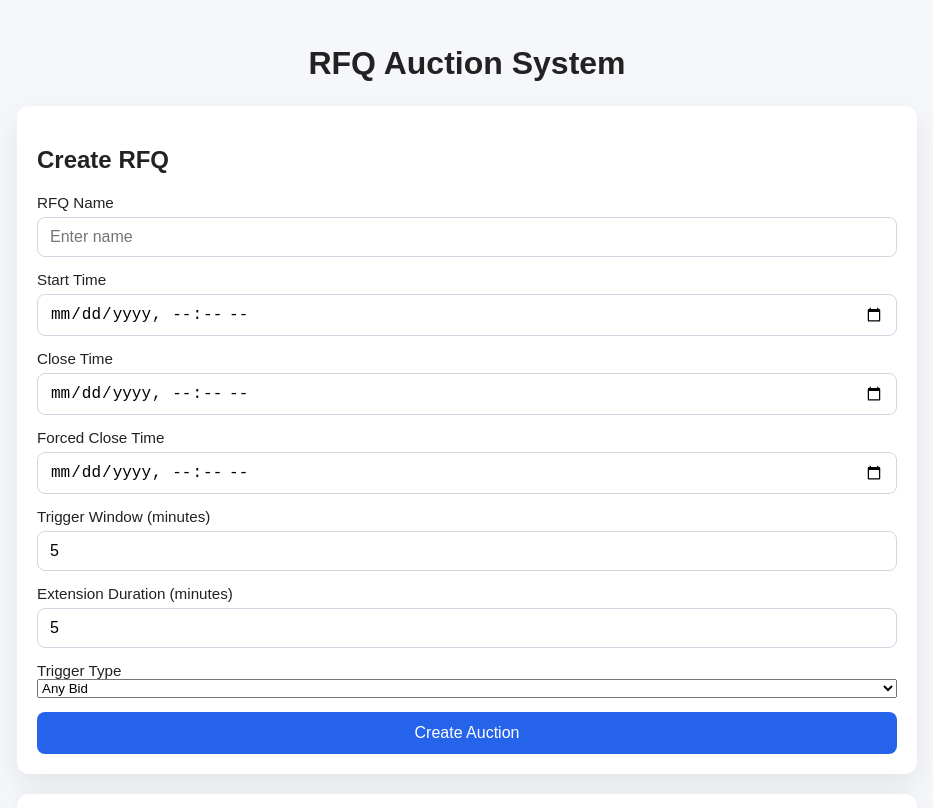
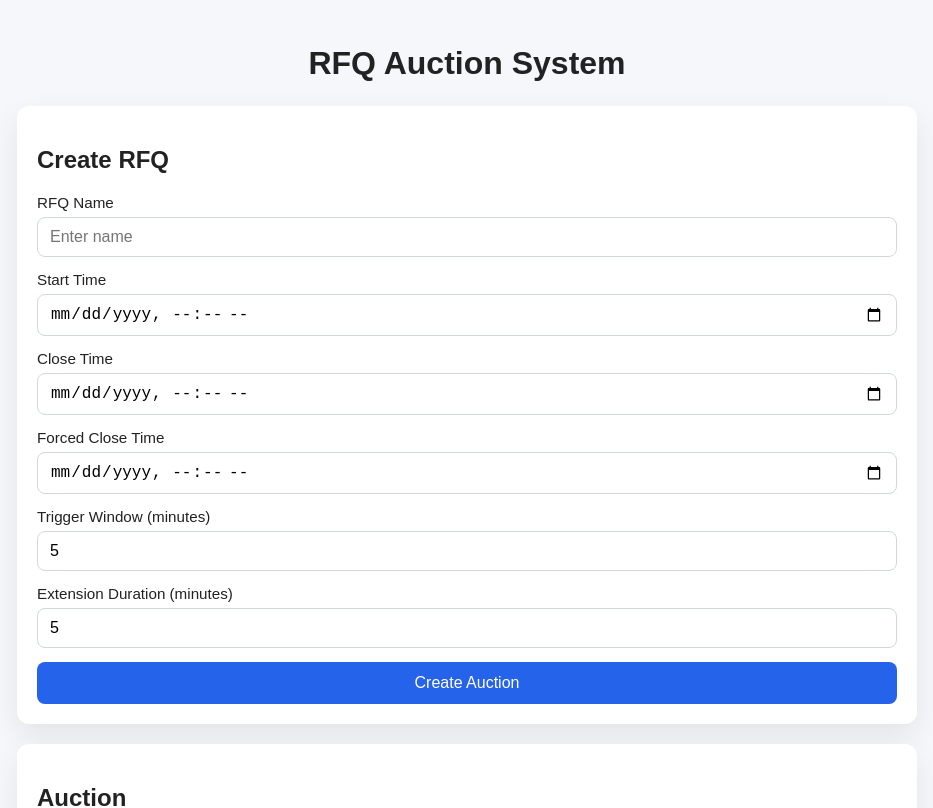
Before and after one commit to Yaswanth7781/RFQ-British-Auction-System, a React (Create React App) app in the folder frontend/: page / in a window 1280 px wide. Shown: the top 808 px of the page, without its empty margins (173-1106 px from the left). Built offline with nearby package versions, Linux system fonts and the light colour scheme; no server answers.

Commit message:
Refactor RFQForm by removing unnecessary fields
Removed optional fields and comments from RFQ form.

```diff
--- a/frontend/src/components/RFQForm.js
+++ b/frontend/src/components/RFQForm.js
@@ -39,7 +39,6 @@ function RFQForm() {
 
       <form onSubmit={handleSubmit} className="form-grid">
 
-        {/* Name */}
         <label>
           RFQ Name
           <input
@@ -49,7 +48,6 @@ function RFQForm() {
           />
         </label>
 
-        {/* Times */}
         <label>
           Start Time
           <input
@@ -74,7 +72,6 @@ function RFQForm() {
           />
         </label>
 
-        {/* 🔥 NEW: Trigger Window */}
         <label>
           Trigger Window (minutes)
           <input
@@ -85,7 +82,7 @@ function RFQForm() {
           />
         </label>
 
-        {/* 🔥 NEW: Extension Duration */}
+
         <label>
           Extension Duration (minutes)
           <input
@@ -96,18 +93,8 @@ function RFQForm() {
           />
         </label>
 
-        {/* 🔥 OPTIONAL: Trigger Type */}
-        <label>
-          Trigger Type
-          <select
-            value={form.trigger_type}
-            onChange={(e)=>setForm({...form,trigger_type:e.target.value})}
-          >
-            <option value="ANY_BID">Any Bid</option>
-            <option value="RANK_CHANGE">Rank Change</option>
-            <option value="L1_CHANGE">L1 Change</option>
-          </select>
-        </label>
+
+
 
         <button type="submit">Create Auction</button>
       </form>
```
